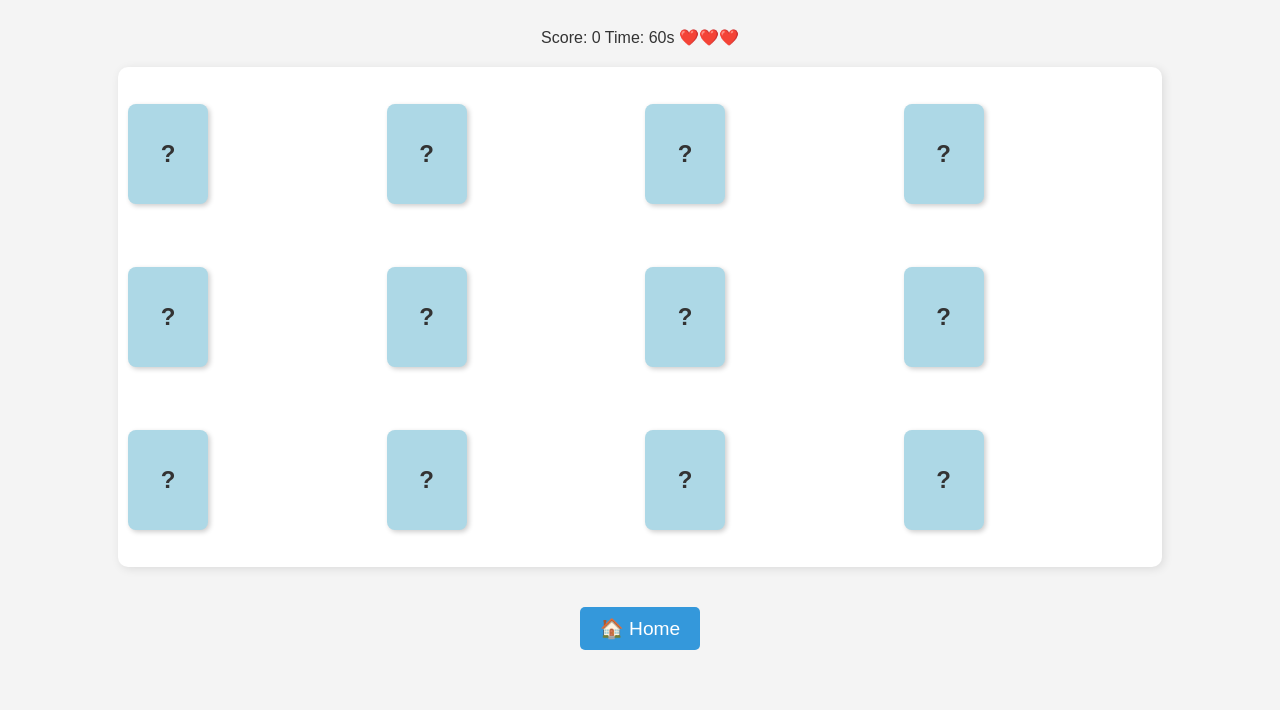
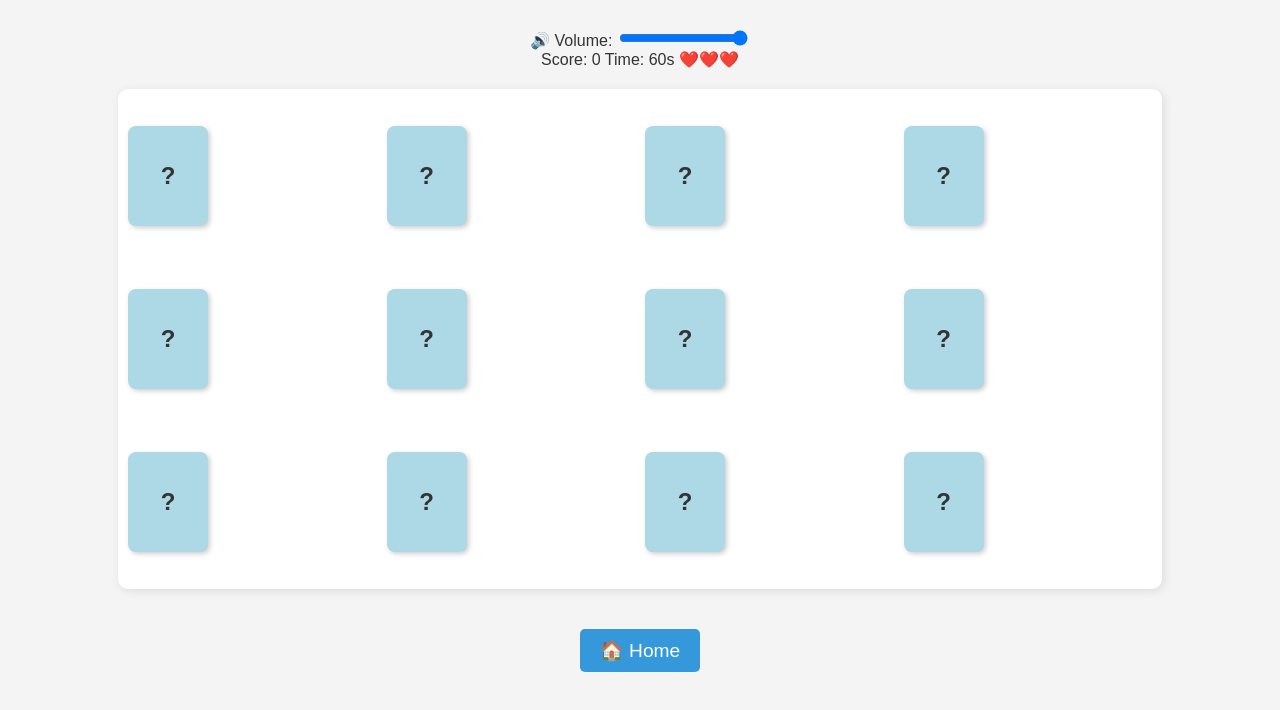
Before and after one commit to ShilhiGeddam/Memory-Card-Game-Project, a website: page public/play.html in a window 1280 px wide. Drawn offline with Linux system fonts and the light colour scheme.

Commit message:
Update play.html

```diff
--- a/public/play.html
+++ b/public/play.html
@@ -7,7 +7,9 @@
     <link rel="stylesheet" href="style.css">
 </head>
 <body>
-
+ <div id="volume-control">
+        🔊 Volume: <input type="range" id="volume-slider" min="0" max="1" step="0.01" value="1">
+    </div>
     <div class="top-bar">
         <span>Score: <span id="score">0</span></span>
         <span>Time: <span id="timer">60</span>s</span>
```
